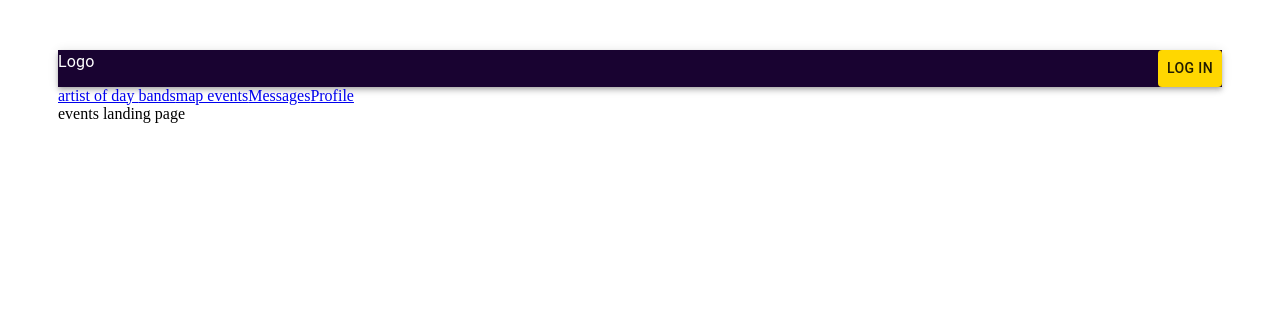
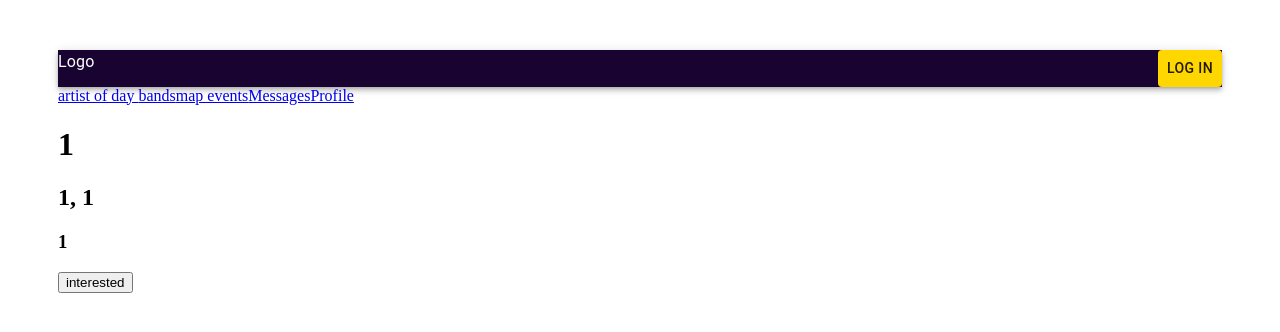
Before and after one commit to l1llyp/Krewesic, a React app: page /eventLandingPage/1/1/1/1/1 in a window 1280 px wide. Shown: the top 332 px of the page. Built offline with nearby package versions, Linux system fonts and the light colour scheme; no server answers; the HTML template or start-up script is replaced by a standard one.

Commit message:
setting up landing page

```diff
--- a/client/src/components/App.jsx
+++ b/client/src/components/App.jsx
@@ -81,7 +81,7 @@ const App = (props) => {
             <Route path='/mapevents' >
               <MapEvents />
             </Route>
-            <Route path='/eventLandingPage' >
+            <Route path='/eventLandingPage/:eventId/:venue/:city/:performers/:datetime' >
               <EventLandingPage />
             </Route>
             <Route path='/messages' component={MessagesPage}>
--- a/client/src/components/Events/EventLandingPage.jsx
+++ b/client/src/components/Events/EventLandingPage.jsx
@@ -1,12 +1,19 @@
 import React from 'react';
+import { useParams, useHistory } from 'react-router-dom';
 
 const EventLandingPage = () => {
 
+  const {eventId, venue, city, performers, datetime } = useParams();
+  console.log(eventId, venue, city, performers, datetime);
   //this should be displaying: performers, datetime, city, venue name, lat lng, users who are interested, comments about this event, link to the ticket sales to satisfy TOS
 
   return (
     <div>
-      events landing page
+      <div>{performers.split(',').map((performer, i) => <h1 key={i} >{performer}</h1>)}</div>
+
+      <h2>{venue}, {city} </h2>
+      <h3>{datetime} </h3>
+      <button>interested</button>
 
 
     </div>
--- a/client/src/components/Events/InfoCard.jsx
+++ b/client/src/components/Events/InfoCard.jsx
@@ -5,6 +5,8 @@ import {useHistory} from 'react-router-dom';
 
 const InfoCard = ({event}) => {
   const {datetime_local, performers, type, venue, id, sgId } = event;
+
+  const performersString = performers.map(performer => performer.name ).join(',');
   const history = useHistory();
 
   const interestedIn = async() => {
@@ -13,7 +15,7 @@ const InfoCard = ({event}) => {
 
   return (
     <div>
-      <div onClick={() => { history.push('/eventLandingPage'); }}>
+      <div onClick={() => { history.push(`/eventLandingPage/${id}/${venue.name}/${venue.city}/${performersString}/${datetime_local}`); }}>
         {performers.map((performer, i) => <h3 key={i}>{performer.name}</h3>)}
       </div>
       <h4>{venue.name}</h4>
```
